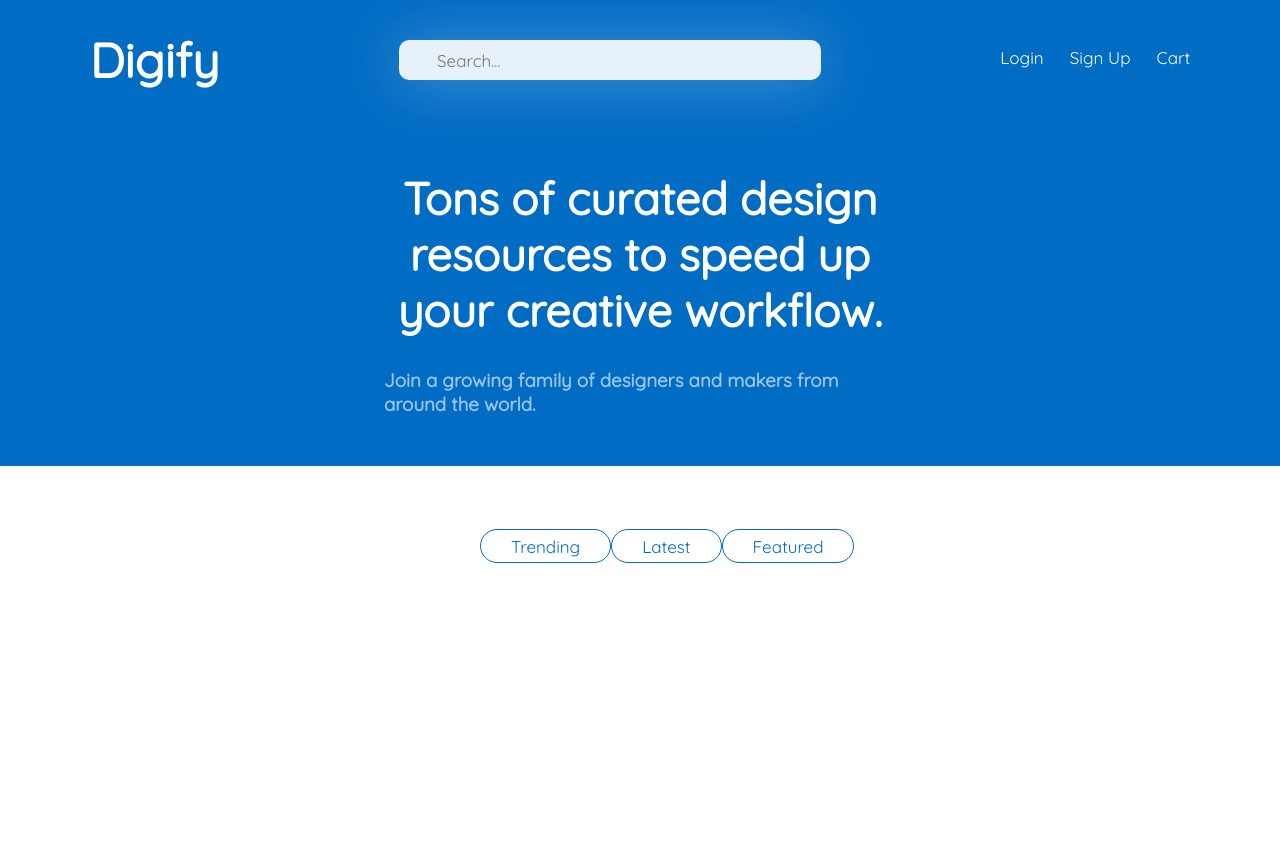
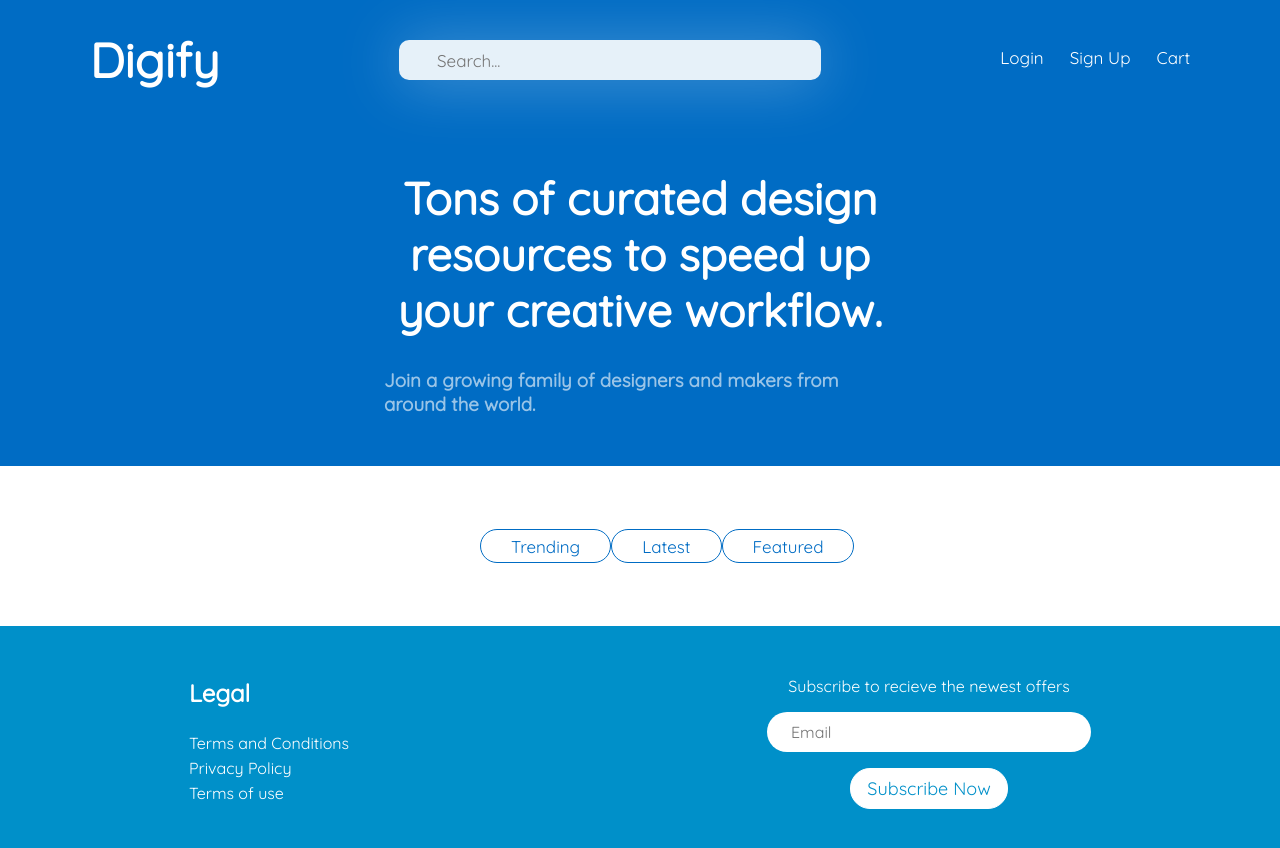
Before and after one commit to MohamedSaberChkiri/vue-digital-products-store, a Vue app: page / in a window 1280 px wide. Shown: the top 848 px of the page. Before the commit the page ends 800 px from the top, so only its background shows below. Built offline with nearby package versions, Linux system fonts and the light colour scheme.

Commit message:
added a small status message when adding to cart

```diff
--- a/src/App.vue
+++ b/src/App.vue
@@ -2,6 +2,8 @@
 
 
   <router-view/>
+
+
 </template>
 
 
--- /dev/null
+++ b/src/components/FooterView.vue
@@ -0,0 +1,104 @@
+<template>
+  <div class="footer-container">
+
+    <div class="left">
+        <h2>Legal</h2>
+        <ul>
+            <li>Terms and Conditions</li>
+            <li>Privacy Policy</li>
+            <li>Terms of use</li>
+        </ul>
+    </div>
+
+    <div class="middle">
+        <p>Subscribe to recieve the newest offers</p>
+        <input type="email" placeholder="Email">
+        <button>Subscribe Now</button>
+    </div>
+
+
+
+  </div>
+</template>
+
+<script>
+export default {
+
+}
+</script>
+
+<style scoped>
+
+.footer-container{
+    width: 100%;
+    min-height: 25vh;
+    max-height: fit-content;
+    margin-top: 5vh;
+    background: rgb(0, 144, 201);
+    display: flex;
+    align-items: center;
+    justify-content: space-around;
+    flex-wrap: wrap;
+    gap: 5vh;
+    padding: 2vh 0 ;
+
+}
+.middle{
+    display: flex;
+    flex-direction: column;
+    width: fit-content;
+    height: fit-content;
+
+    display: flex;
+    align-items: center;
+    justify-content: center;
+    gap: 2vh;
+}
+input{
+    width: 300px;
+    height: 5vh;
+    border-radius: 30px;
+    border: none;
+    padding-left: 3vh;
+    font-size: 16px;
+    outline: none;
+}
+button{
+
+    background:white;
+    border:1px solid white ;
+    padding: 1vh 2vh;
+    color: rgb(0, 144, 201);
+    cursor: pointer;
+    border-radius: 20px;
+    font-size: 18px;
+}
+p{
+    color: white;
+}
+ul{
+    display: flex;
+    flex-direction: column;
+
+}
+.left{
+
+    height: 150px;
+    color: white;
+    display: flex;
+    align-items: flex-start;
+    flex-direction: column;
+    justify-content: space-around;
+}
+ul{
+    display: flex;
+    align-items: flex-start;
+    flex-direction: column;
+    justify-content: space-around;
+    height: 50%;
+}
+li{
+   list-style: none;
+}
+
+</style>
--- a/src/components/HomeTop.vue
+++ b/src/components/HomeTop.vue
@@ -56,6 +56,7 @@ function getInputValue(value) {
     position: relative;
 
 
+
 }
 .sub-container{
     width: 40%;
--- a/src/views/HomeView.vue
+++ b/src/views/HomeView.vue
@@ -4,9 +4,11 @@
     <div class="ct">
         <router-view/>
     </div>
+     <FooterView/>
 </template>
 
 <script setup>
 import HomeTop from '../components/HomeTop.vue'
 import ItemsView from '../components/ItemsView.vue'
+import FooterView from '../components/FooterView.vue'
 </script>
--- a/src/views/ProductDetails.vue
+++ b/src/views/ProductDetails.vue
@@ -53,6 +53,8 @@
 
    </div>
 
+   <div class="added-status" :class="{'sc': showSuccessMessage}">Added Successfully</div>
+
 </div>
 
 
@@ -64,10 +66,13 @@
 import {items} from '../data/items'
 import { useRoute, useRouter } from 'vue-router';
 import { addItemToCart } from '../data/cart.js';
+import { ref } from 'vue'
 
 
 const route = useRoute();
 const router = useRouter()
+const showSuccessMessage = ref(false);
+
 
 const productId = route.params.id;
 const product = items.find(item => item.id === Number(productId));
@@ -80,14 +85,40 @@ const product = items.find(item => item.id === Number(productId));
         qt : product.qt
       };
       addItemToCart(item);
-      console.log('added')
+
+      showSuccessMessage.value = true;
+  setTimeout(() => {
+    showSuccessMessage.value = false;
+  }, 3000); // Hide the success message after 3000 milliseconds (3 seconds)
     }
+
+
 
 
 </script>
 
 <style scoped>
 
+.added-status{
+  position: absolute;
+  width: 350px;
+  height: 7vh;
+  background: lightblue;
+  bottom: 0;
+  right: 3vh;
+  display: flex;
+  align-items: center;
+  justify-content: center;
+  background:rgb(19, 151, 19);
+  border: 1px solid rgb(8, 102, 0);
+  color: white;
+  font-size: 18px;
+  transition: .4s ease-in-out all;
+  opacity: 0;
+  }
+.sc{
+  opacity: 1;
+}
 hr{
   width: 70%;
   color:rgba(0, 0, 0, .1) ;
@@ -162,6 +193,7 @@ hr{
   align-items: center;
   justify-content: space-around;
   padding-top: 5vh;
+  position: relative;
 }
 
 .sub-container1{
```
